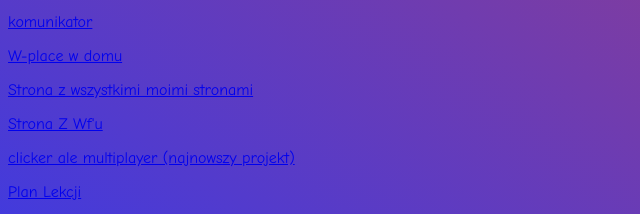
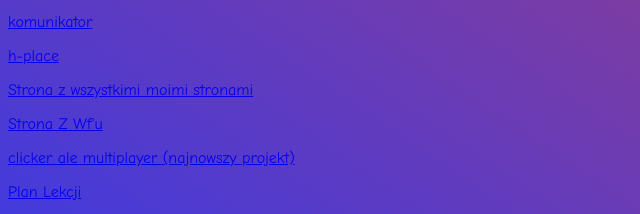
Before and after one commit to BolidF198/bolidf198.github.io, a plain HTML site: page index.html in a window 1280 px wide. Shown: the part 824-1038 px from the top of the page, 0-640 px from the left. Drawn offline with Linux system fonts and the light colour scheme; no server answers.

Commit message:
Fix HTML formatting and clean up code

```diff
--- a/index.html
+++ b/index.html
@@ -33,7 +33,7 @@
 
     <p><a href="https://bolidf198.github.io/temu-z-gadu-gadu/">komunikator</a></p>
 
-    <p><a href="https://bolidf198.github.io/h-place/">W-place w domu</a></p>
+    <p><a href="https://bolidf198.github.io/h-place/">h-place</a></p>
 
     <p><a href="https://bolidf198.github.io">Strona z wszystkimi moimi stronami</a></p>
 
```
